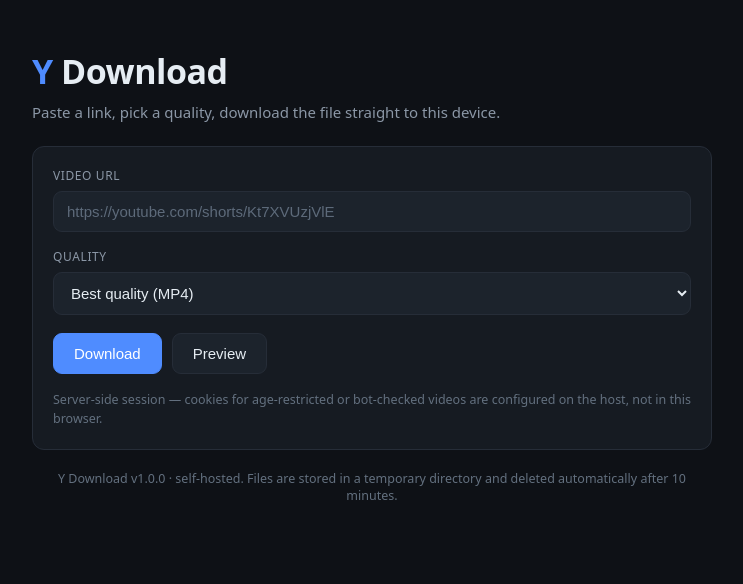
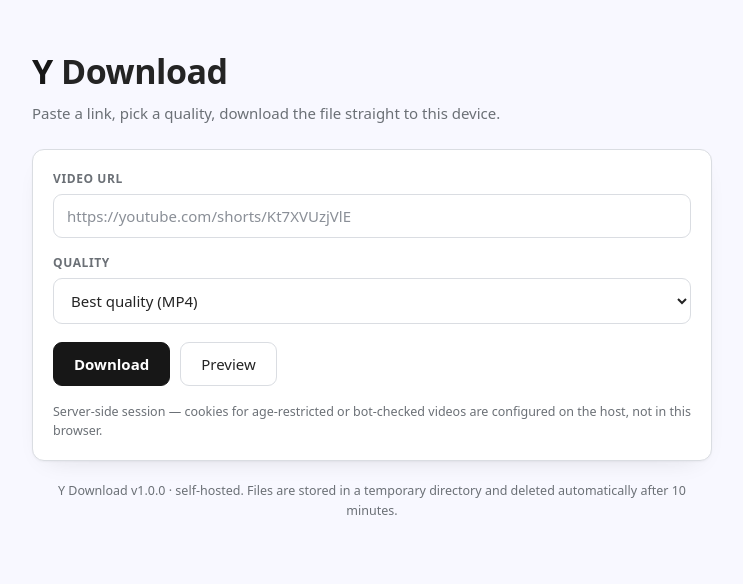
Before and after one commit to Sub-ject-Y/y-download, a Flask app: page / in a window 1280 px wide. Shown: the top 584 px of the page, without its empty margins (268-1011 px from the left). Run offline with Flask 3, Linux system fonts and the light colour scheme; some libraries are stand-ins or nearby versions.

Commit message:
Redesign: one neutral white, charcoal and light-gray theme
Replace the dark theme and the warm ivory/cream palette with a single neutral
system: pure white surfaces, charcoal text, light-gray borders and very soft
shadows. The near-black primary button is the only strong fill.

- one .card rule now styles the download form, the preview card and the
  progress card identically (the intermediate form-only override is gone)
- chips, thumbnail placeholder, progress track and secondary buttons all move
  onto white + #DADDE2; the progress bar drops its warm-brown gradient stop
- secondary text neutralised from warm #777168 to #6B7076, primary button text
  from warm #F8F5ED to #FFFFFF, favicon glyph likewise
- no cream or beige values remain anywhere in the stylesheet
- green/red kept for the done/error statuses so failures stay distinguishable
- page background #F8F8FF, theme-color synced to match

Visual only: no markup, JavaScript, backend, Docker or config changes.
All text passes WCAG AA on the new background (charcoal 14.7:1, secondary
4.7:1, placeholder 3.1:1, status green 5.0:1, status red 6.2:1).

```diff
--- a/static/style.css
+++ b/static/style.css
@@ -1,15 +1,40 @@
+/* ==========================================================================
+   Y Download — minimalist theme
+   One neutral system: white surfaces, charcoal text, light-gray borders and
+   very soft shadows. The near-black primary button is the only strong fill.
+   Visual only; no layout, markup or behaviour changes.
+   ========================================================================== */
+
 :root {
-  --bg: #0e1116;
-  --panel: #161b22;
-  --panel-2: #1c232c;
-  --line: #262d38;
-  --text: #e6edf3;
-  --muted: #8b97a6;
-  --accent: #4f8cff;
-  --accent-2: #2f6fe4;
-  --ok: #3fb950;
-  --err: #f85149;
+  color-scheme: light;
+
+  /* -- surfaces ----------------------------------------------------------- */
+  --bg: #F8F8FF;         /* page background (white)               */
+  --white: #FFFFFF;      /* every card, field and button surface  */
+
+  /* -- ink ---------------------------------------------------------------- */
+  --ink: #171717;        /* near black — primary button, bar fill */
+  --ink-hover: #2B2B2B;
+  --ink-text: #FFFFFF;   /* text on the primary button            */
+  --text: #242424;       /* charcoal — main text                  */
+  --muted: #6B7076;      /* neutral gray — secondary text         */
+  --placeholder: #8A8F97;
+
+  /* -- lines and tints ---------------------------------------------------- */
+  --line: #DADDE2;         /* every border                        */
+  --line-hover: #C8CCD3;   /* border on hover                     */
+  --sunken: #F0F1F3;       /* progress track, thumbnail placeholder */
+  --surface-hover: #F4F5F7;/* secondary button hover              */
+  --selection: #E3E5E9;
+
+  /* -- semantic status (kept: gray-on-gray would hide errors) ------------- */
+  --ok: #2F7A4C;
+  --err: #A8342A;
+
   --radius: 12px;
+  --shadow:
+    0 1px 2px rgba(23, 23, 23, 0.04),
+    0 10px 26px -16px rgba(23, 23, 23, 0.16);
 }
 
 * { box-sizing: border-box; }
@@ -21,7 +46,10 @@ html, body {
   color: var(--text);
   font-family: ui-sans-serif, system-ui, -apple-system, "Segoe UI", Roboto, Helvetica, Arial, sans-serif;
   -webkit-font-smoothing: antialiased;
+  text-rendering: optimizeLegibility;
 }
+
+::selection { background: var(--selection); color: var(--text); }
 
 .shell {
   max-width: 720px;
@@ -29,29 +57,43 @@ html, body {
   padding: 48px 20px 64px;
 }
 
+/* -- header --------------------------------------------------------------- */
+
 .head { margin-bottom: 24px; }
 
 .head h1 {
   margin: 0 0 8px;
   font-size: 34px;
+  font-weight: 700;
   letter-spacing: -0.5px;
+  color: var(--text);
 }
 
-.mark { color: var(--accent); }
+/* The brand mark is set in the same near-black as the primary action, which
+   ties the wordmark to the button instead of introducing an accent hue. */
+.mark { color: var(--ink); }
 
 .sub {
   margin: 0;
   color: var(--muted);
   font-size: 15px;
+  line-height: 1.5;
 }
 
+/* -- cards --------------------------------------------------------------- */
+
+/* One rule for every panel in the app — the download form, the preview card
+   and the progress card all render identically. */
 .card {
-  background: var(--panel);
+  background: var(--white);
   border: 1px solid var(--line);
   border-radius: var(--radius);
+  box-shadow: var(--shadow);
   padding: 20px;
   margin-bottom: 16px;
 }
+
+/* -- fields -------------------------------------------------------------- */
 
 .field {
   display: block;
@@ -63,32 +105,36 @@ html, body {
 .label {
   display: block;
   font-size: 12px;
+  font-weight: 600;
   text-transform: uppercase;
   letter-spacing: 0.6px;
   color: var(--muted);
   margin-bottom: 7px;
 }
 
-.label em { font-style: normal; text-transform: none; letter-spacing: 0; opacity: 0.75; }
+.label em { font-style: normal; font-weight: 400; text-transform: none; letter-spacing: 0; opacity: 0.8; }
 
 input[type="text"], select {
   width: 100%;
   padding: 11px 13px;
   font-size: 15px;
+  font-family: inherit;
   color: var(--text);
-  background: var(--panel-2);
+  background: var(--white);
   border: 1px solid var(--line);
   border-radius: 9px;
   outline: none;
-  transition: border-color 0.15s, box-shadow 0.15s;
+  transition: border-color 0.15s ease, box-shadow 0.15s ease;
 }
 
+input[type="text"]:hover, select:hover { border-color: var(--line-hover); }
+
 input[type="text"]:focus, select:focus {
-  border-color: var(--accent);
-  box-shadow: 0 0 0 3px rgba(79, 140, 255, 0.16);
+  border-color: var(--ink);
+  box-shadow: 0 0 0 3px rgba(23, 23, 23, 0.08);
 }
 
-input::placeholder { color: #5d6a7a; }
+input::placeholder { color: var(--placeholder); }
 
 .row {
   display: flex;
@@ -103,11 +149,14 @@ input::placeholder { color: #5d6a7a; }
   flex-wrap: wrap;
 }
 
+/* -- buttons ------------------------------------------------------------- */
+
 .btn {
   appearance: none;
   border: 1px solid var(--line);
-  background: var(--panel-2);
+  background: var(--white);
   color: var(--text);
+  font-family: inherit;
   font-size: 15px;
   font-weight: 500;
   padding: 11px 20px;
@@ -115,23 +164,37 @@ input::placeholder { color: #5d6a7a; }
   cursor: pointer;
   text-decoration: none;
   display: inline-block;
-  transition: background 0.15s, border-color 0.15s, transform 0.05s;
+  text-align: center;
+  transition: background 0.15s ease, border-color 0.15s ease, transform 0.05s ease;
 }
 
-.btn:hover { background: #232b35; }
+.btn:hover { background: var(--surface-hover); border-color: var(--line-hover); }
 .btn:active { transform: translateY(1px); }
 
-.btn.primary {
-  background: var(--accent);
-  border-color: var(--accent);
-  color: #fff;
+.btn:focus-visible {
+  outline: 2px solid var(--ink);
+  outline-offset: 2px;
 }
 
-.btn.primary:hover { background: var(--accent-2); }
+.btn.primary {
+  background: var(--ink);
+  border-color: var(--ink);
+  color: var(--ink-text);
+  font-weight: 600;
+}
 
-.btn:disabled { opacity: 0.55; cursor: not-allowed; }
+.btn.primary:hover { background: var(--ink-hover); border-color: var(--ink-hover); }
 
-/* preview ---------------------------------------------------------------- */
+.btn:disabled {
+  opacity: 0.5;
+  cursor: not-allowed;
+  transform: none;
+}
+
+.btn:disabled:hover { background: var(--white); border-color: var(--line); }
+.btn.primary:disabled:hover { background: var(--ink); border-color: var(--ink); }
+
+/* -- preview ------------------------------------------------------------- */
 
 .preview {
   display: flex;
@@ -142,7 +205,8 @@ input::placeholder { color: #5d6a7a; }
 .preview img {
   width: 168px;
   border-radius: 9px;
-  background: var(--panel-2);
+  background: var(--sunken);
+  border: 1px solid var(--line);
   flex: 0 0 auto;
   aspect-ratio: 16 / 9;
   object-fit: cover;
@@ -153,7 +217,9 @@ input::placeholder { color: #5d6a7a; }
 .pv-body h2 {
   margin: 2px 0 8px;
   font-size: 17px;
+  font-weight: 600;
   line-height: 1.35;
+  color: var(--text);
   word-break: break-word;
 }
 
@@ -175,12 +241,12 @@ input::placeholder { color: #5d6a7a; }
   font-size: 12px;
   padding: 3px 9px;
   border-radius: 999px;
-  background: var(--panel-2);
+  background: var(--white);
   border: 1px solid var(--line);
   color: var(--muted);
 }
 
-/* job / progress --------------------------------------------------------- */
+/* -- job / progress ------------------------------------------------------ */
 
 .job-top {
   display: flex;
@@ -194,8 +260,8 @@ input::placeholder { color: #5d6a7a; }
   font-size: 12px;
   text-transform: uppercase;
   letter-spacing: 0.7px;
-  font-weight: 600;
-  color: var(--accent);
+  font-weight: 700;
+  color: var(--text);
 }
 
 .status.ok { color: var(--ok); }
@@ -212,7 +278,8 @@ input::placeholder { color: #5d6a7a; }
 .bar {
   height: 8px;
   border-radius: 999px;
-  background: var(--panel-2);
+  background: var(--sunken);
+  border: 1px solid var(--line);
   overflow: hidden;
   margin-bottom: 12px;
 }
@@ -221,7 +288,7 @@ input::placeholder { color: #5d6a7a; }
   height: 100%;
   width: 0%;
   border-radius: 999px;
-  background: linear-gradient(90deg, var(--accent), #7aa8ff);
+  background: var(--ink);
   transition: width 0.3s ease;
 }
 
@@ -246,7 +313,7 @@ input::placeholder { color: #5d6a7a; }
   margin: 16px 0 0;
   font-size: 12.5px;
   line-height: 1.55;
-  color: #63707f;
+  color: var(--muted);
 }
 
 .hidden { display: none !important; }
@@ -254,15 +321,28 @@ input::placeholder { color: #5d6a7a; }
 .foot p {
   margin: 20px 0 0;
   font-size: 12.5px;
-  color: #63707f;
+  color: var(--muted);
   text-align: center;
+  line-height: 1.6;
 }
 
 #save { margin-top: 14px; }
 
+/* -- responsive ---------------------------------------------------------- */
+
+@media (max-width: 720px) {
+  .shell { padding: 40px 18px 56px; }
+  .head h1 { font-size: 31px; }
+  .preview img { width: 140px; }
+}
+
 @media (max-width: 560px) {
   .shell { padding: 32px 16px 48px; }
   .head h1 { font-size: 27px; }
+  .sub { font-size: 14.5px; }
+  .card { padding: 16px; }
   .preview { flex-direction: column; }
   .preview img { width: 100%; }
+  .actions { flex-direction: column; }
+  .actions .btn { width: 100%; }
 }
--- a/templates/index.html
+++ b/templates/index.html
@@ -7,7 +7,7 @@
   <meta name="description" content="{{ app_name }} - paste a link, pick a quality, get the file." />
   <meta name="application-name" content="{{ app_name }}" />
   <meta name="apple-mobile-web-app-title" content="{{ app_name }}" />
-  <meta name="theme-color" content="#0e1116" />
+  <meta name="theme-color" content="#F8F8FF" />
   <meta name="robots" content="noindex, nofollow" />
   <link rel="icon" type="image/svg+xml" href="{{ url_for('static', filename='icon.svg') }}" />
   <link rel="stylesheet" href="{{ url_for('static', filename='style.css') }}" />
```
Also changed, not shown: static/icon.svg.
